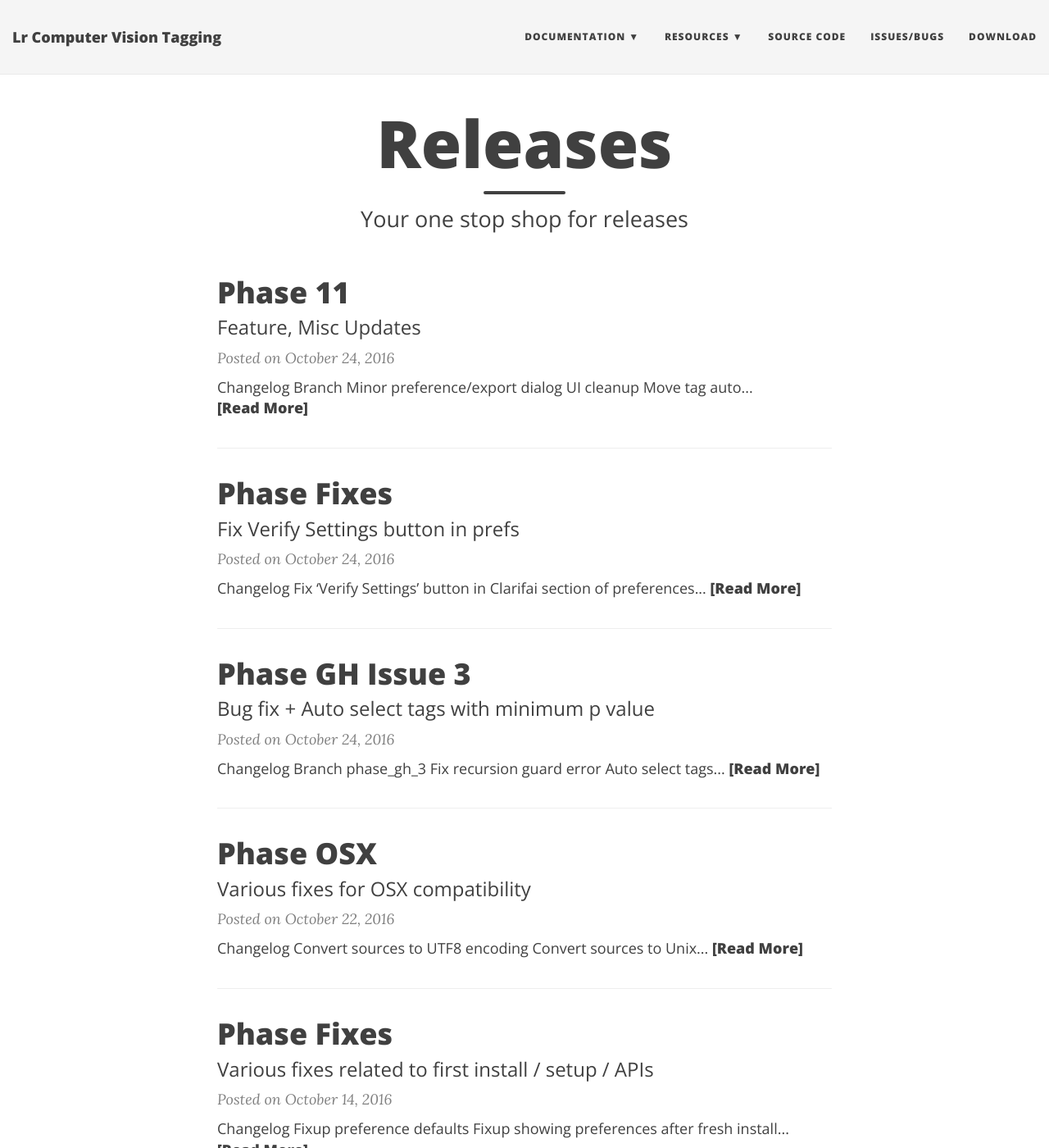
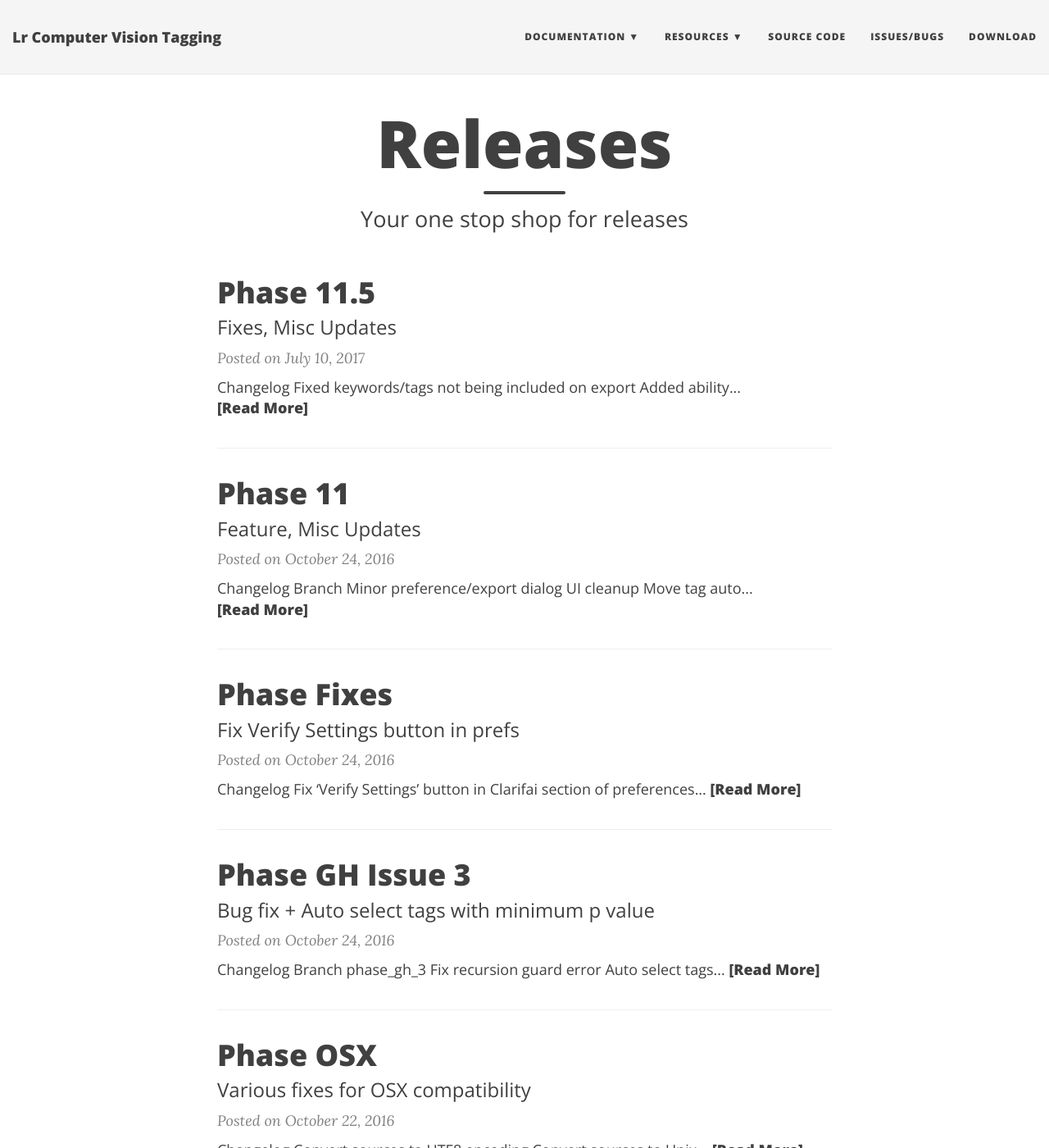
Before and after one commit to nyomanb/lr_plugin_computer_vision_tagging, a Jekyll site: the page built from releases/index.html, in a window 1280 px wide and 1400 px high. Shown: the whole window at 82% size. Built offline with Jekyll 4.4.1, drawn with Linux system fonts in a browser that asks for light colours; nearby versions of some CDN libraries; the list of posts is cut into pages by our own code.

```diff
--- /dev/null
+++ b/_posts/2017-07-10-1-phase-11.5.md
@@ -0,0 +1,17 @@
+---
+layout: post
+title: Phase 11.5
+subtitle: Fixes, Misc Updates
+---
+
+# Changelog
+
+- [X] Fixed keywords/tags not being included on export
+- [X] Added ability to specify parent keyword/tag for any created during CVT processing (hierarcy/hierarchical)
+- [X] Version Bump
+- [X] Update Project Plan
+- [X] Post on docs site
+
+# Download Release
+
+[![Zip File Icon]({{ '/img/zip_icon.png' | prepend: site.baseurl | replace: '//', '/' }}){:height="120px" width="120px"}](https://github.com/mcrosson/lr_plugin_computer_vision_tagging/archive/20170710.1.zip)
```
Also changed, not shown: project_plan.md (+1 -0 lines).
